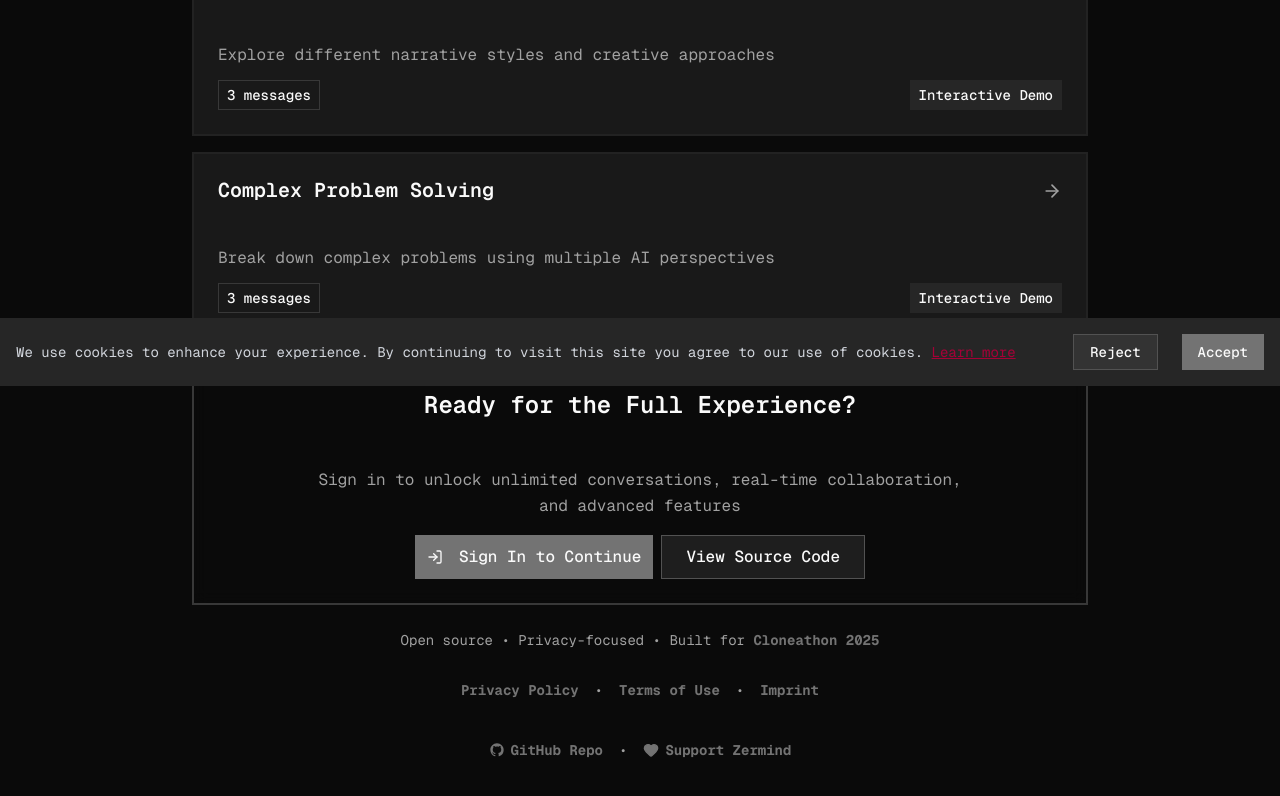
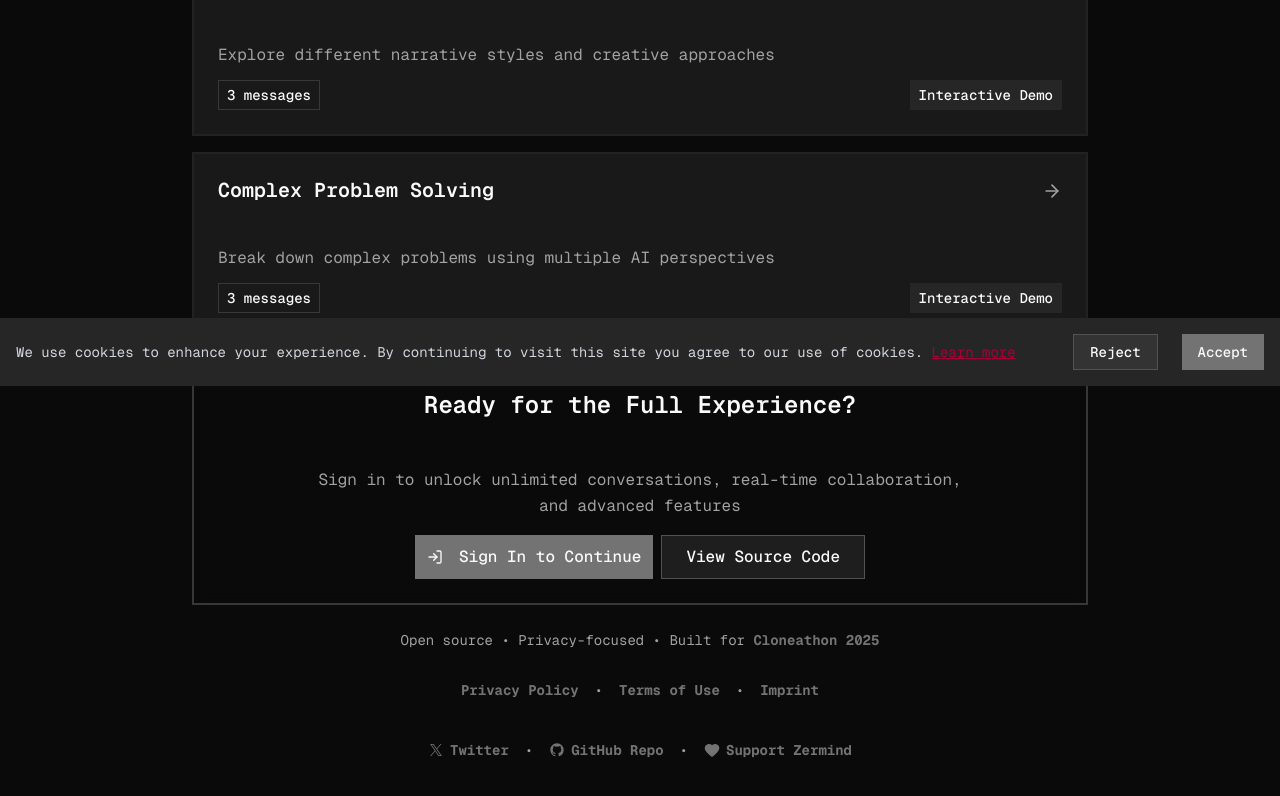
Before and after one commit to welovekiteboarding/zermind, a Next.js app: page /demo in a window 1280 px wide. Shown: the part 414-1210 px from the top of the page. Built offline with nearby package versions, Linux system fonts and the light colour scheme; no server answers.

Commit message:
adjust footer

```diff
--- a/src/components/chat-interface.tsx
+++ b/src/components/chat-interface.tsx
@@ -46,6 +46,12 @@ const GitHubIcon = (props: React.SVGProps<SVGSVGElement>) => (
       d="M12 2C6.477 2 2 6.484 2 12.017c0 4.425 2.865 8.18 6.839 9.504.5.092.682-.217.682-.483 0-.237-.008-.868-.013-1.703-2.782.605-3.369-1.343-3.369-1.343-.454-1.158-1.11-1.466-1.11-1.466-.908-.62.069-.608.069-.608 1.003.07 1.531 1.032 1.531 1.032.892 1.53 2.341 1.088 2.91.832.092-.647.35-1.088.636-1.338-2.22-.253-4.555-1.113-4.555-4.951 0-1.093.39-1.988 1.029-2.688-.103-.253-.446-1.272.098-2.65 0 0 .84-.27 2.75 1.026A9.564 9.564 0 0112 6.844c.85.004 1.705.115 2.504.337 1.909-1.296 2.747-1.027 2.747-1.027.546 1.379.202 2.398.1 2.651.64.7 1.028 1.595 1.028 2.688 0 3.848-2.339 4.695-4.566 4.943.359.309.678.92.678 1.855 0 1.338-.012 2.419-.012 2.747 0 .268.18.58.688.482A10.019 10.019 0 0022 12.017C22 6.484 17.522 2 12 2z"
       clipRule="evenodd"
     />
+  </svg>
+);
+
+const TwitterIcon = (props: React.SVGProps<SVGSVGElement>) => (
+  <svg fill="currentColor" viewBox="0 0 24 24" {...props}>
+    <path d="M13.6823 10.6218L20.2391 3H18.6854L12.9921 9.61788L8.44486 3H3.2002L10.0765 13.0074L3.2002 21H4.75404L10.7663 14.0113L15.5685 21H20.8131L13.6819 10.6218H13.6823ZM11.5541 13.0956L10.8574 12.0991L5.31391 4.16971H7.70053L12.1742 10.5689L12.8709 11.5655L18.6861 19.8835H16.2995L11.5541 13.096V13.0956Z" />
   </svg>
 );
 
@@ -461,6 +467,16 @@ export function ChatInterface({ user }: ChatInterfaceProps) {
         </div>
         <div className="flex flex-wrap items-center justify-center gap-x-2 gap-y-1">
           <Link
+            href="https://x.com/NickelanddimeO"
+            target="_blank"
+            rel="noopener noreferrer"
+            className="text-primary font-bold hover:text-primary/80 transition-colors hover:underline inline-flex items-center gap-1"
+          >
+            <TwitterIcon className="h-3 w-3 sm:h-4 sm:w-4" />
+            Twitter
+          </Link>
+          <span>•</span>
+          <Link
             href="https://github.com/okikeSolutions/zermind"
             target="_blank"
             rel="noopener noreferrer"
--- a/src/components/demo/demo-selection.tsx
+++ b/src/components/demo/demo-selection.tsx
@@ -15,6 +15,12 @@ const GitHubIcon = (props: React.SVGProps<SVGSVGElement>) => (
       d="M12 2C6.477 2 2 6.484 2 12.017c0 4.425 2.865 8.18 6.839 9.504.5.092.682-.217.682-.483 0-.237-.008-.868-.013-1.703-2.782.605-3.369-1.343-3.369-1.343-.454-1.158-1.11-1.466-1.11-1.466-.908-.62.069-.608.069-.608 1.003.07 1.531 1.032 1.531 1.032.892 1.53 2.341 1.088 2.91.832.092-.647.35-1.088.636-1.338-2.22-.253-4.555-1.113-4.555-4.951 0-1.093.39-1.988 1.029-2.688-.103-.253-.446-1.272.098-2.65 0 0 .84-.27 2.75 1.026A9.564 9.564 0 0112 6.844c.85.004 1.705.115 2.504.337 1.909-1.296 2.747-1.027 2.747-1.027.546 1.379.202 2.398.1 2.651.64.7 1.028 1.595 1.028 2.688 0 3.848-2.339 4.695-4.566 4.943.359.309.678.92.678 1.855 0 1.338-.012 2.419-.012 2.747 0 .268.18.58.688.482A10.019 10.019 0 0022 12.017C22 6.484 17.522 2 12 2z"
       clipRule="evenodd"
     />
+  </svg>
+);
+
+const TwitterIcon = (props: React.SVGProps<SVGSVGElement>) => (
+  <svg fill="currentColor" viewBox="0 0 24 24" {...props}>
+    <path d="M13.6823 10.6218L20.2391 3H18.6854L12.9921 9.61788L8.44486 3H3.2002L10.0765 13.0074L3.2002 21H4.75404L10.7663 14.0113L15.5685 21H20.8131L13.6819 10.6218H13.6823ZM11.5541 13.0956L10.8574 12.0991L5.31391 4.16971H7.70053L12.1742 10.5689L12.8709 11.5655L18.6861 19.8835H16.2995L11.5541 13.096V13.0956Z" />
   </svg>
 );
 
@@ -94,10 +100,16 @@ export function DemoSelection({ onUpgrade }: DemoSelectionProps) {
                       {demo.description}
                     </p>
                     <div className="flex items-center justify-between gap-2">
-                      <Badge variant="outline" className="text-xs sm:text-sm px-2 py-1">
+                      <Badge
+                        variant="outline"
+                        className="text-xs sm:text-sm px-2 py-1"
+                      >
                         {demo.messageCount} messages
                       </Badge>
-                      <Badge variant="secondary" className="text-xs sm:text-sm px-2 py-1">
+                      <Badge
+                        variant="secondary"
+                        className="text-xs sm:text-sm px-2 py-1"
+                      >
                         Interactive Demo
                       </Badge>
                     </div>
@@ -182,6 +194,16 @@ export function DemoSelection({ onUpgrade }: DemoSelectionProps) {
           </div>
           <div className="flex flex-wrap items-center justify-center gap-x-3 gap-y-2 sm:gap-x-4">
             <Link
+              href="https://x.com/NickelanddimeO"
+              target="_blank"
+              rel="noopener noreferrer"
+              className="text-primary font-bold hover:text-primary/80 transition-colors hover:underline inline-flex items-center gap-1.5 touch-manipulation min-h-[44px]"
+            >
+              <TwitterIcon className="h-3 w-3 sm:h-4 sm:w-4" />
+              Twitter
+            </Link>
+            <span className="hidden sm:inline">•</span>
+            <Link
               href="https://github.com/okikeSolutions/zermind"
               target="_blank"
               rel="noopener noreferrer"
```
